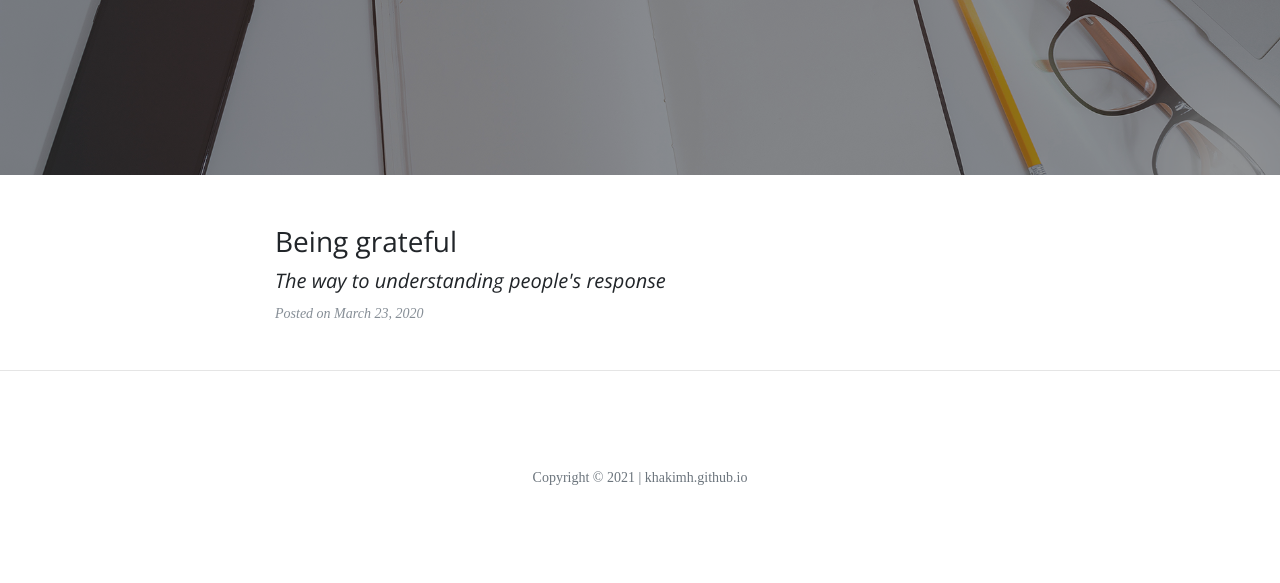
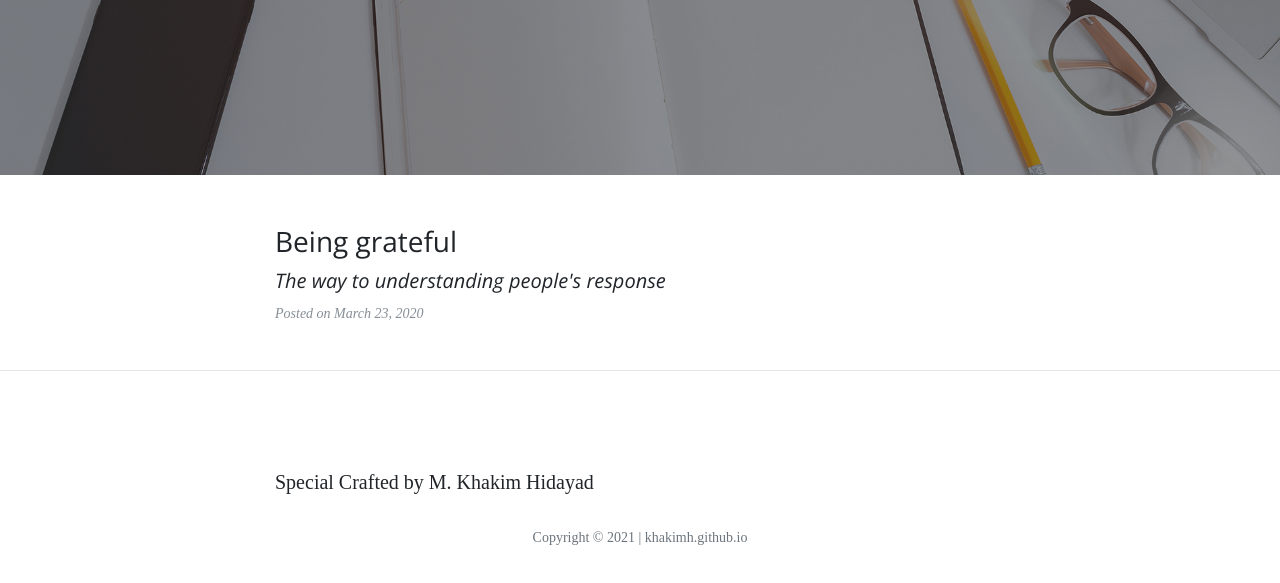
Before and after one commit to khakimh/khakimh.github.io, a website: page index.html in a window 1280 px wide. Shown: the part 261-844 px from the top of the page. Before the commit the page ends 814 px from the top, so only its background shows below. Drawn offline with nearby package versions, Linux system fonts and the light colour scheme.

Commit message:
Update index.html

```diff
--- a/index.html
+++ b/index.html
@@ -133,7 +133,7 @@
         <div class="col-lg-8 col-md-10 mx-auto">
           <ul class="list-inline text-center">
           </ul>
-          <p Special Crafted by M. Khakim Hidayad</p>
+          <p> Special Crafted by M. Khakim Hidayad</p>
           <p class="copyright text-muted">Copyright &copy; 2021 | khakimh.github.io</p>
         </div>
       </div>
```
